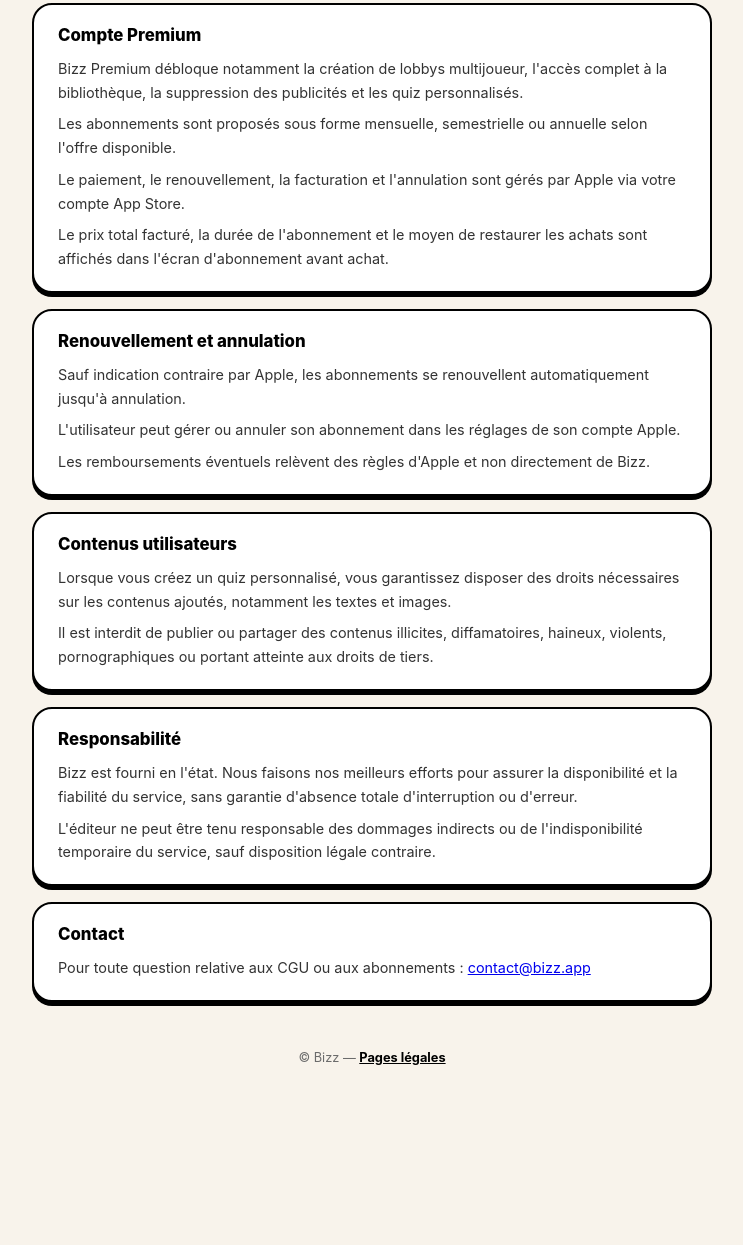
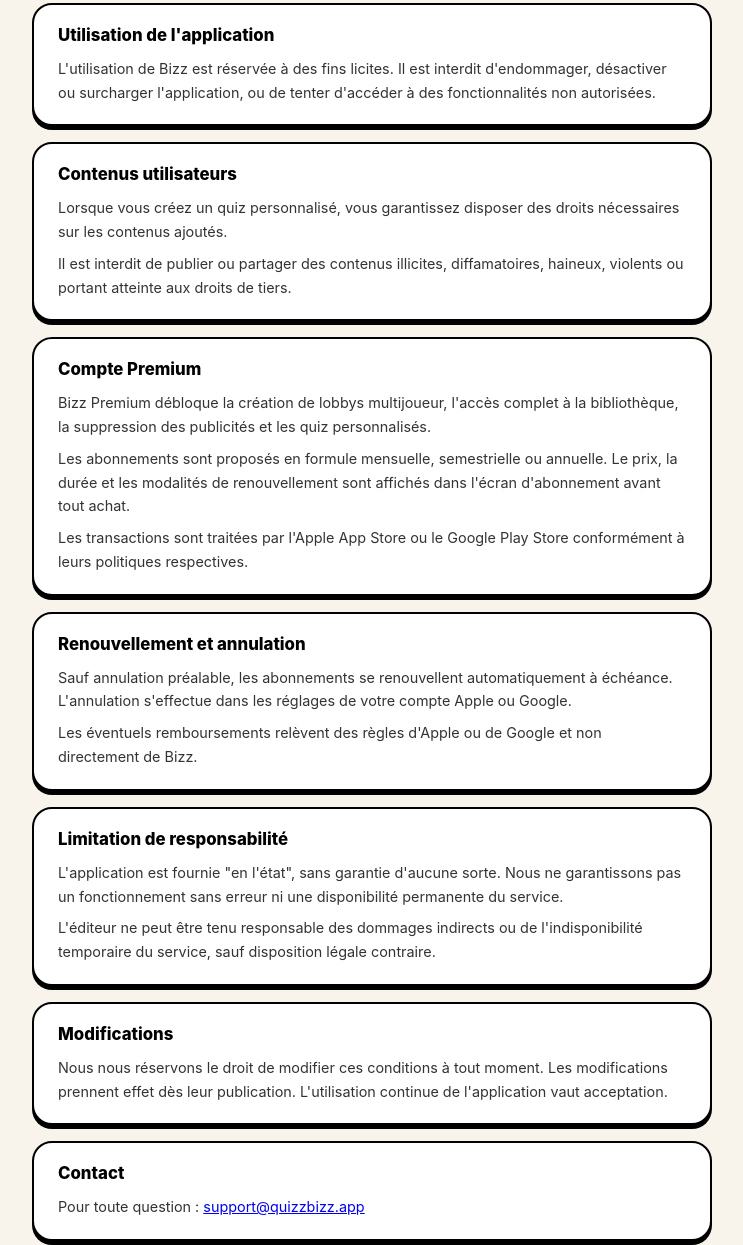
Before and after one commit to wkcqvwkjck-a11y/wkcqvwkjck-a11y.github.io, a plain HTML site: page legal/terms.html in a window 1280 px wide. Shown: the part 424-1669 px from the top of the page, without its empty margins (268-1011 px from the left). Before the commit the page ends 1569 px from the top, so only its background shows below. Drawn offline with Linux system fonts and the light colour scheme.

Commit message:
Update terms.html

```diff
--- a/legal/terms.html
+++ b/legal/terms.html
@@ -3,7 +3,7 @@
 <head>
   <meta charset="UTF-8" />
   <meta name="viewport" content="width=device-width, initial-scale=1.0" />
-  <title>Conditions générales d'utilisation — Bizz</title>
+  <title>Conditions d'utilisation — Bizz</title>
   <link rel="stylesheet" href="_base.css" />
 </head>
 <body>
@@ -11,8 +11,8 @@
     <a class="back" href="index.html">← Retour</a>
 
     <div class="page-header">
-      <h1>Conditions générales d'utilisation</h1>
-      <p class="intro">Les présentes CGU encadrent l'utilisation de Bizz, y compris les fonctionnalités gratuites, le contenu généré par les utilisateurs et les abonnements Premium.</p>
+      <h1>Conditions d'utilisation</h1>
+      <p class="intro">En utilisant Bizz, vous acceptez les présentes conditions. Si vous ne les acceptez pas, veuillez ne pas utiliser l'application.</p>
     </div>
 
     <div class="sections">
@@ -23,35 +23,43 @@
       </div>
 
       <div class="section">
+        <h2>Utilisation de l'application</h2>
+        <p>L'utilisation de Bizz est réservée à des fins licites. Il est interdit d'endommager, désactiver ou surcharger l'application, ou de tenter d'accéder à des fonctionnalités non autorisées.</p>
+      </div>
+
+      <div class="section">
+        <h2>Contenus utilisateurs</h2>
+        <p>Lorsque vous créez un quiz personnalisé, vous garantissez disposer des droits nécessaires sur les contenus ajoutés.</p>
+        <p>Il est interdit de publier ou partager des contenus illicites, diffamatoires, haineux, violents ou portant atteinte aux droits de tiers.</p>
+      </div>
+
+      <div class="section">
         <h2>Compte Premium</h2>
-        <p>Bizz Premium débloque notamment la création de lobbys multijoueur, l'accès complet à la bibliothèque, la suppression des publicités et les quiz personnalisés.</p>
-        <p>Les abonnements sont proposés sous forme mensuelle, semestrielle ou annuelle selon l'offre disponible.</p>
-        <p>Le paiement, le renouvellement, la facturation et l'annulation sont gérés par Apple via votre compte App Store.</p>
-        <p>Le prix total facturé, la durée de l'abonnement et le moyen de restaurer les achats sont affichés dans l'écran d'abonnement avant achat.</p>
+        <p>Bizz Premium débloque la création de lobbys multijoueur, l'accès complet à la bibliothèque, la suppression des publicités et les quiz personnalisés.</p>
+        <p>Les abonnements sont proposés en formule mensuelle, semestrielle ou annuelle. Le prix, la durée et les modalités de renouvellement sont affichés dans l'écran d'abonnement avant tout achat.</p>
+        <p>Les transactions sont traitées par l'Apple App Store ou le Google Play Store conformément à leurs politiques respectives.</p>
       </div>
 
       <div class="section">
         <h2>Renouvellement et annulation</h2>
-        <p>Sauf indication contraire par Apple, les abonnements se renouvellent automatiquement jusqu'à annulation.</p>
-        <p>L'utilisateur peut gérer ou annuler son abonnement dans les réglages de son compte Apple.</p>
-        <p>Les remboursements éventuels relèvent des règles d'Apple et non directement de Bizz.</p>
+        <p>Sauf annulation préalable, les abonnements se renouvellent automatiquement à échéance. L'annulation s'effectue dans les réglages de votre compte Apple ou Google.</p>
+        <p>Les éventuels remboursements relèvent des règles d'Apple ou de Google et non directement de Bizz.</p>
       </div>
 
       <div class="section">
-        <h2>Contenus utilisateurs</h2>
-        <p>Lorsque vous créez un quiz personnalisé, vous garantissez disposer des droits nécessaires sur les contenus ajoutés, notamment les textes et images.</p>
-        <p>Il est interdit de publier ou partager des contenus illicites, diffamatoires, haineux, violents, pornographiques ou portant atteinte aux droits de tiers.</p>
-      </div>
-
-      <div class="section">
-        <h2>Responsabilité</h2>
-        <p>Bizz est fourni en l'état. Nous faisons nos meilleurs efforts pour assurer la disponibilité et la fiabilité du service, sans garantie d'absence totale d'interruption ou d'erreur.</p>
+        <h2>Limitation de responsabilité</h2>
+        <p>L'application est fournie "en l'état", sans garantie d'aucune sorte. Nous ne garantissons pas un fonctionnement sans erreur ni une disponibilité permanente du service.</p>
         <p>L'éditeur ne peut être tenu responsable des dommages indirects ou de l'indisponibilité temporaire du service, sauf disposition légale contraire.</p>
       </div>
 
       <div class="section">
+        <h2>Modifications</h2>
+        <p>Nous nous réservons le droit de modifier ces conditions à tout moment. Les modifications prennent effet dès leur publication. L'utilisation continue de l'application vaut acceptation.</p>
+      </div>
+
+      <div class="section">
         <h2>Contact</h2>
-        <p>Pour toute question relative aux CGU ou aux abonnements : <a href="mailto:contact@bizz.app">contact@bizz.app</a></p>
+        <p>Pour toute question : <a href="mailto:support@quizzbizz.app">support@quizzbizz.app</a></p>
       </div>
 
     </div>
```
